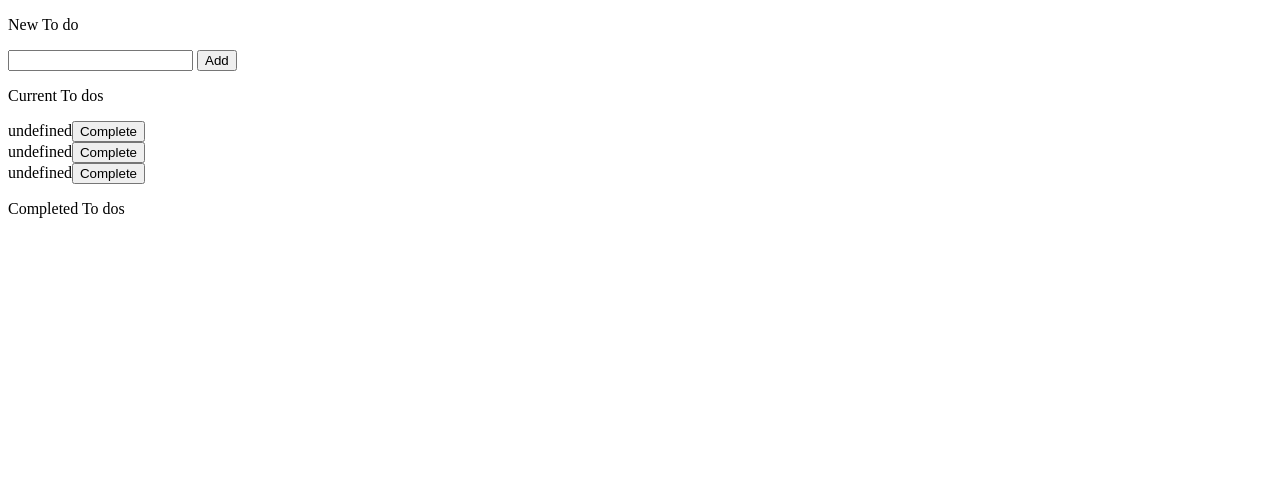
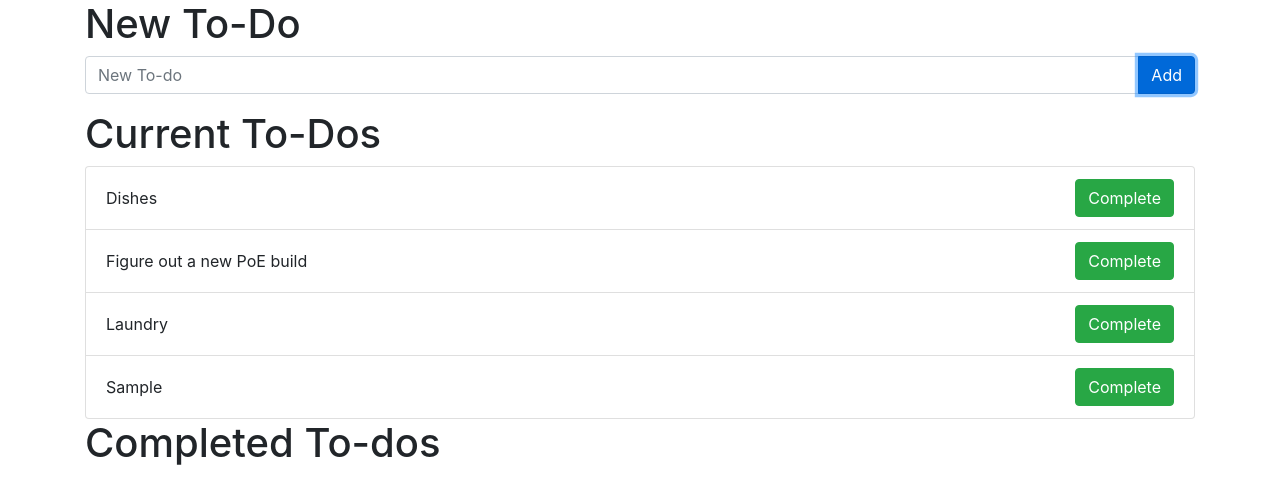
Before and after one commit to MCaloger/CanyonJS, a plain HTML site: page index.html in a window 1280 px wide. Both pictures are taken after typing "Sample" into the empty fields and a click on the button "Add". Drawn offline with nearby package versions, Linux system fonts and the light colour scheme; no server answers.

Commit message:
To-do+Bootstrap integration example completed

```diff
--- a/index.html
+++ b/index.html
@@ -8,7 +8,7 @@
     <link rel="stylesheet" href="app.css">
 </head>
 <body>
-    <div id="root">
+    <div id="root" class="container">
         <!-- <input data-bind="myTextbox" data-action="updateText" type="text">
         <p data-bind="counter"></p>
 
@@ -17,19 +17,34 @@
         <p data-bind="combined"></p>
 
         <div id="container" data-list="myList"></div> -->
-        <p>New To do</p>
-        <input data-bind="newTodo" data-action="updateNewTodo" type="text">
-        <button data-action="addTodo">Add</button>
+        <h1>New To-Do</h1>
+        <div class="input-group mb-3">
+            <input type="text" class="form-control" placeholder="New To-do" aria-label="New To-do" aria-describedby="button-addon2" data-bind="newTodo" data-action="updateNewTodo">
+            <div class="input-group-append">
+              <button class="btn btn-primary" type="button" id="button-addon2" data-action="addTodo">Add</button>
+            </div>
+          </div>
 
-        <p>Current To dos</p>
+        <h1>Current To-Dos</h1>
         <div id="currentTodos"></div>
 
-        <p>Completed To dos</p>
+        <h1>Completed To-dos</h1>
         <div id="completedTodos"></div>
+
+        <div id="toastContainer"></div>
     </div>
     <!-- <script src="js/template-engine.js"></script> -->
     <script src="js/templateEngineV2.js"></script>
     <script src="js/canyon.js"></script>
+
+    <!-- CSS only -->
+<link rel="stylesheet" href="https://stackpath.bootstrapcdn.com/bootstrap/4.5.0/css/bootstrap.min.css" integrity="sha384-9aIt2nRpC12Uk9gS9baDl411NQApFmC26EwAOH8WgZl5MYYxFfc+NcPb1dKGj7Sk" crossorigin="anonymous">
+
+<!-- JS, Popper.js, and jQuery -->
+<script src="https://code.jquery.com/jquery-3.5.1.slim.min.js" integrity="sha384-DfXdz2htPH0lsSSs5nCTpuj/zy4C+OGpamoFVy38MVBnE+IbbVYUew+OrCXaRkfj" crossorigin="anonymous"></script>
+<script src="https://cdn.jsdelivr.net/npm/popper.js@1.16.0/dist/umd/popper.min.js" integrity="sha384-Q6E9RHvbIyZFJoft+2mJbHaEWldlvI9IOYy5n3zV9zzTtmI3UksdQRVvoxMfooAo" crossorigin="anonymous"></script>
+<script src="https://stackpath.bootstrapcdn.com/bootstrap/4.5.0/js/bootstrap.min.js" integrity="sha384-OgVRvuATP1z7JjHLkuOU7Xw704+h835Lr+6QL9UvYjZE3Ipu6Tp75j7Bh/kR0JKI" crossorigin="anonymous"></script>
+
     <script src="js/app.js"></script>
 </body>
 </html>
--- a/js/app.js
+++ b/js/app.js
@@ -1,17 +1,8 @@
 
 
-store.todos = Canyon.field("myTodos", ["a", "b"])
+store.todos = Canyon.field("myTodos", ["Dishes", "Laundry", "Figure out a new PoE build"])
 store.newTodo = Canyon.field("newTodo", "")
 store.completedTodos = Canyon.field("completedTodos", [])
-
-let setTodos = async () => {
-    let response = await fetch("https://jsonplaceholder.typicode.com/users/1/todos")
-    let todos = await response.json()
-
-    store.todos.set(todos)
-}
-
-setTodos()
 
 actions.updateNewTodo = Canyon.action("updateNewTodo", "input", (e) => {
     store.newTodo.set(e.target.value)
@@ -19,8 +10,10 @@ actions.updateNewTodo = Canyon.action("updateNewTodo", "input", (e) => {
 
 actions.addTodo = Canyon.action("addTodo", ["click"], () => {
     let newItem = store.newTodo.get()
-    store.todos.set([...store.todos.get(), newItem].sort())
-    store.newTodo.set("")
+    if(newItem != "") {
+        store.todos.set([...store.todos.get(), newItem].sort())
+        store.newTodo.set("")
+    }
 })
 
 actions.completeTodo = Canyon.action("completeTodo", ["click"], (e) => {
@@ -47,28 +40,22 @@ watchers.todoWatcher = Canyon.watch([store.todos], () => {
     let id = () => "listElement"
     let completeTodo = () => actions.completeTodo.bind
 
-    let myElement = templateEngine(`<div id="{id}"></div>`, id)
+    let myElement = templateEngine(`<ul id="{id}" class="list-group"></ul>`, id)
 
-    // list.map((item, index) => {
-    //     let value = () => item
-    //     let indexf = () => index
+    let listItemStyle = () => `display:flex; flex:1; align-items: center;`
 
-    //     let subElement = templateEngine(`<div data-list-id="{index}">{value}</div>`, value, indexf)
-    //     let buttonElement = templateEngine(`<button data-list-id="{index}" data-action="{completeTodo}">Complete</button>`, indexf, completeTodo)
-    //     subElement.appendChild(buttonElement)
-    //     myElement.appendChild(subElement)
-    // })
-
-    for(let i = 0 ; i < list.length ; i++){
-        let value = () => list[i].title
+    list.forEach((item, i) => {
+        let value = () => item
         let index = () => i
 
-        let subElement = templateEngine(`<div data-list-id="{index}">{value}</div>`, value, index)
-        let buttonElement = templateEngine(`<button data-list-id="{index}" data-action="{completeTodo}">Complete</button>`, index, completeTodo)
-        subElement.appendChild(buttonElement)
-        myElement.appendChild(subElement)
-    }
+        let listContainer = templateEngine(`<li style="{listItemStyle}" class="list-group-item" data-list-id="{index}"></li>`, index, listItemStyle)
+        let subElement = templateEngine(`<div style="{listItemStyle}">{value}</div>`, value, listItemStyle)
+        let buttonElement = templateEngine(`<button type="button" class="btn btn-success" data-list-id="{index}" data-action="{completeTodo}">Complete</button>`, index, completeTodo)
 
+        listContainer.appendChild(subElement)
+        listContainer.appendChild(buttonElement)
+        myElement.appendChild(listContainer)
+    })
     Canyon.renderTemplate(myElement, document.getElementById("currentTodos"))
 })
 
@@ -79,17 +66,21 @@ watchers.completedTodoWatcher = Canyon.watch([store.completedTodos], () => {
 
     let myElement = templateEngine(`<div id="{id}"></div>`, id)
 
-    for(let i = 0 ; i < list.length ; i++){
-        let value = () => list[i].title
+    let listItemStyle = () => `display:flex; flex:1; align-items: center;`
+    let strikethrough = () => `text-decoration: line-through; color: grey;`
+
+    list.forEach((item, i) => {
+        let value = () => item
         let index = () => i
 
-        let style = () => `text-decoration: line-through; color: grey`
+        let listContainer = templateEngine(`<li style="{listItemStyle}" class="list-group-item" data-list-id="{index}"></li>`, index, listItemStyle)
+        let subElement = templateEngine(`<div style="{listItemStyle}{strikethrough}">{value}</div>`, value, listItemStyle, strikethrough)
+        let buttonElement = templateEngine(`<button type="button" class="btn btn-danger" data-list-id="{index}" data-action="{uncompleteTodo}">Uncomplete</button>`, index, uncompleteTodo)
 
-        let subElement = templateEngine(`<div data-list-id="{index}" style="{style}">{value}</div>`, value, index, style)
-        let buttonElement = templateEngine(`<button data-list-id="{index}" data-action="{uncompleteTodo}">Uncomplete</button>`, index, uncompleteTodo)
-        subElement.appendChild(buttonElement)
-        myElement.appendChild(subElement)
-    }
+        listContainer.appendChild(subElement)
+        listContainer.appendChild(buttonElement)
+        myElement.appendChild(listContainer)
+    })
 
     Canyon.renderTemplate(myElement, document.getElementById("completedTodos"))
 })
```
